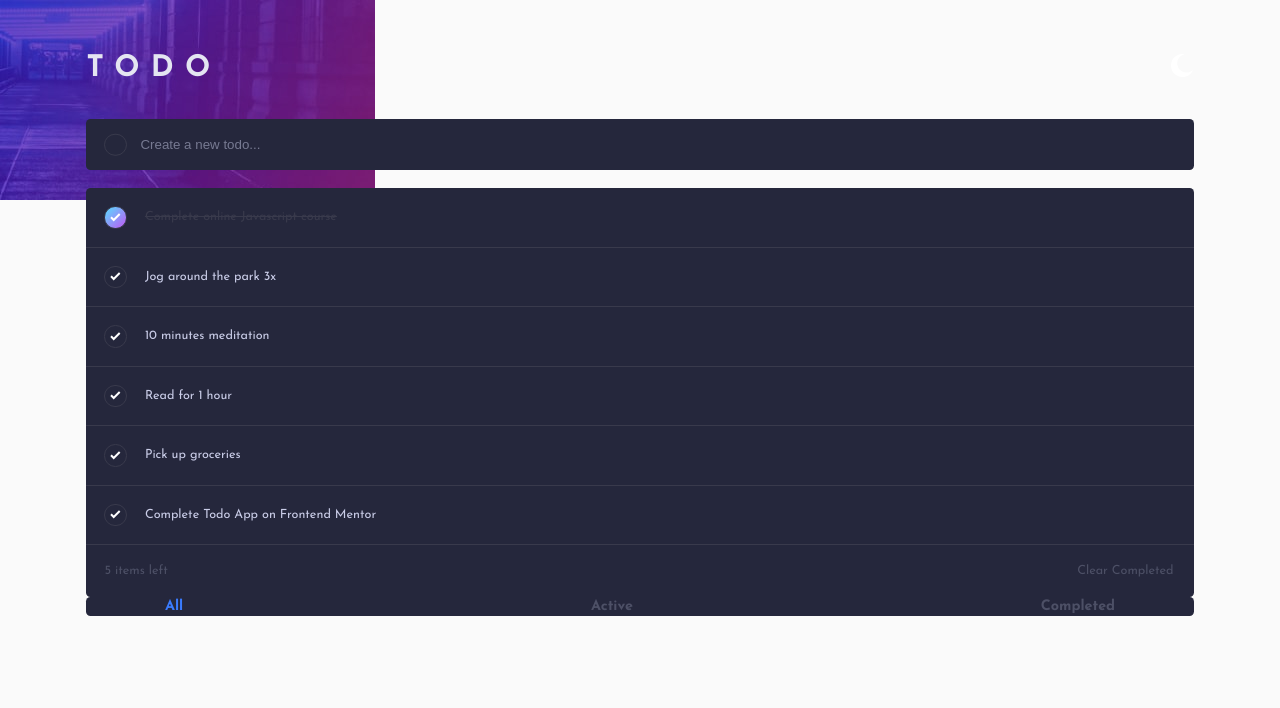
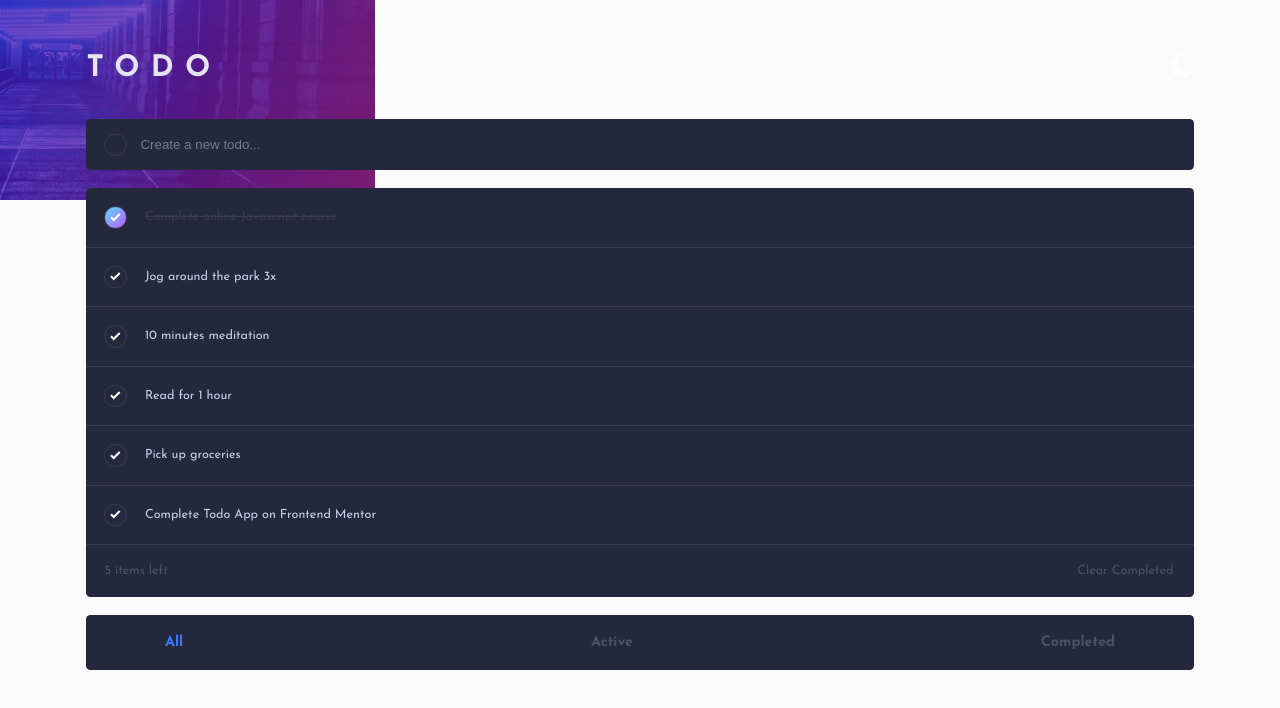
Before and after one commit to erelropeta/fem-todo-app-main, a React (Vite) app: page / in a window 1280 px wide. Shown: the top 708 px of the page. Built offline with nearby package versions, Linux system fonts and the light colour scheme.

Commit message:
style: add padding and margin to the filter button contaiiner

```diff
--- a/src/components/todofilter.css
+++ b/src/components/todofilter.css
@@ -3,5 +3,5 @@
   justify-content: space-between;
   background-color: var(--clr-dt-surface);
   border-radius: var(--br-sm);
-  padding-inline: 4.25rem;
+  padding: 1rem 4.25rem;
 }
--- a/src/components/todolist.css
+++ b/src/components/todolist.css
@@ -1,6 +1,7 @@
 .c-todo__list {
   background-color: var(--clr-dt-dark-blue-400);
   border-radius: 0.25rem;
+  margin-bottom: 1rem;
 }
 
 .todo__list {
```
